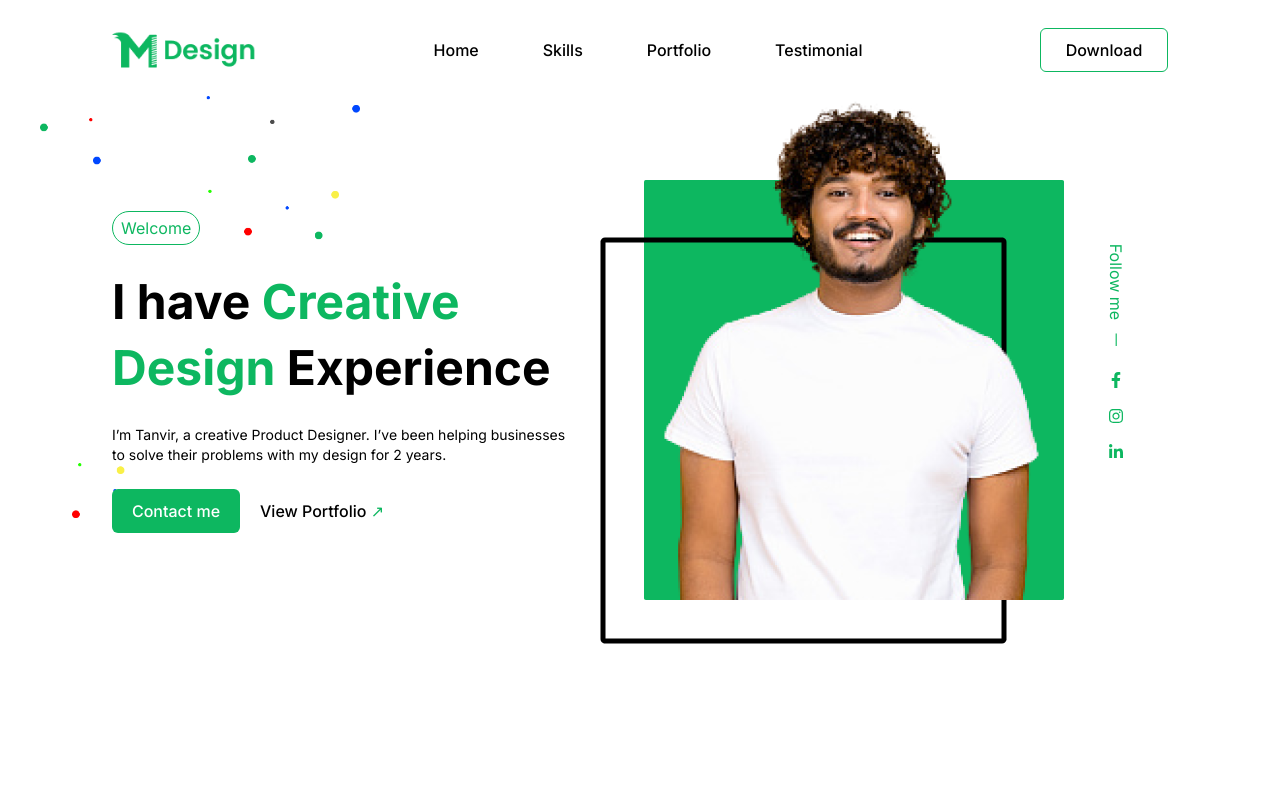
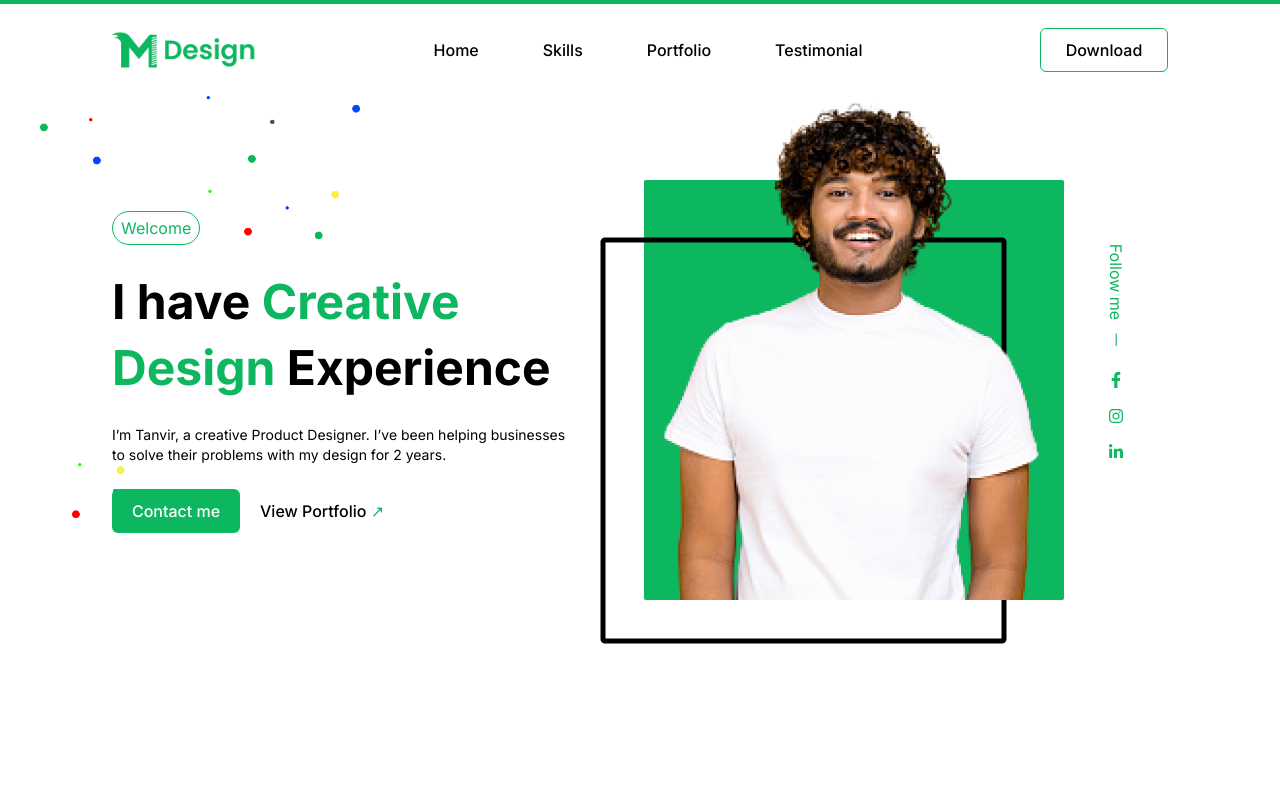
Before and after one commit to itznur07/m-design-portfolio, a React (Create React App) app: page / in a window 1280 px wide. Shown: the top 800 px of the page. Built offline with nearby package versions, Linux system fonts and the light colour scheme.

Commit message:
ScrollTop animation

```diff
--- a/src/App.js
+++ b/src/App.js
@@ -1,11 +1,19 @@
+import { motion, useScroll, useSpring } from "framer-motion";
 import Home from "./Pages/Home";
 
 const App = () => {
+
+  const { scrollYProgress } = useScroll();
+  const scaleX = useSpring(scrollYProgress, {
+    stiffness: 100,
+    damping: 30,
+    restDelta: 0.001
+  });
+
   return (
     <>
-      <div className='mx-28'>
-        <Home/>
-      </div>
+      <motion.div style={{ scaleX }} className='progress-bar'/>
+        <Home />
     </>
   );
 };
--- a/src/Pages/Home.js
+++ b/src/Pages/Home.js
@@ -11,6 +11,7 @@ import Skills from "../Components/Skills";
 const Home = () => {
   return (
     <>
+      <div className='mx-28'>
         <Navbar />
         <Banner />
         <Rewards />
@@ -19,6 +20,7 @@ const Home = () => {
         <Reviews />
         <ContactUs />
         <Footer />
+      </div>
     </>
   );
 };
--- a/src/index.css
+++ b/src/index.css
@@ -6,6 +6,17 @@
 body {
   font-family: "Inter", sans-serif;
 }
+.progress-bar {
+  position: fixed;
+  top: 0;
+  left: 0;
+  right: 0;
+  height: 4px;
+  background: #0db760;
+  transform-origin: 0%;
+  z-index: 50;
+}
+
 /* color teuory */
 /*
   . primery color: #0DB760   <- green varient
--- a/src/index.js
+++ b/src/index.js
@@ -2,6 +2,7 @@ import React from 'react';
 import ReactDOM from 'react-dom/client';
 import App from './App';
 import './index.css';
+
 const root = ReactDOM.createRoot(document.getElementById('root'));
 root.render(
   <React.StrictMode>
```
Lines whose indentation alone changed are shown as unchanged.
